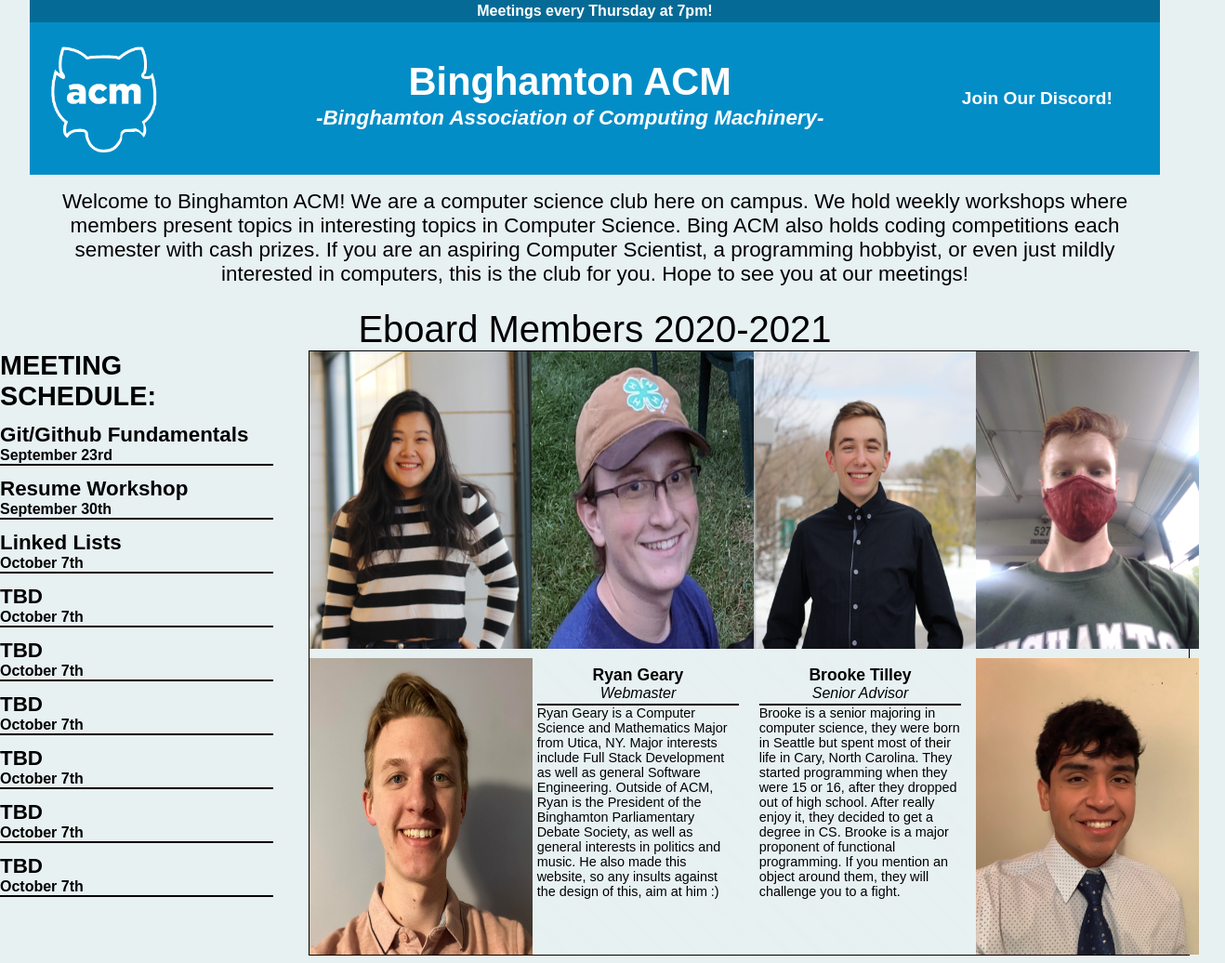
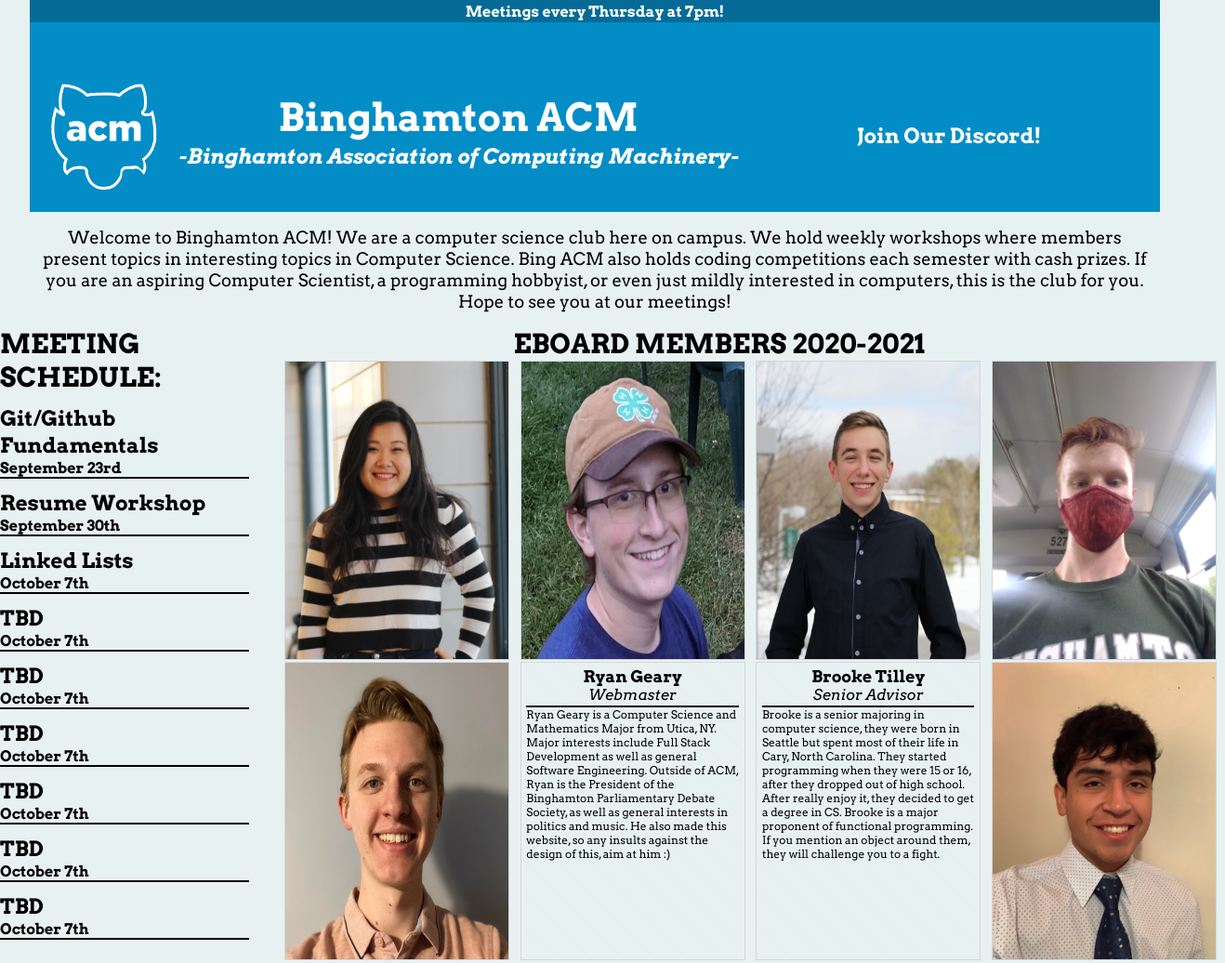
Before and after one commit to rgeary087/ACM-Website, a plain HTML site: page index.html in a window 1280 px wide. Shown: the top 1036 px of the page at 93% size, 1318 px wide, since content can reach past the window. Drawn offline with Linux system fonts and the light colour scheme.

Commit message:
ooga booga

```diff
--- a/index.html
+++ b/index.html
@@ -6,6 +6,9 @@
     <meta name="viewport" content="width=device-width, initial-scale=1.0">
     <title>Binghamton ACM</title>
     <link href="https://fonts.googleapis.com/css?family=Montserrat:100,200,300,400,500,600,700,800,900" rel="stylesheet">
+    <style>
+        @import url('https://fonts.googleapis.com/css2?family=Arvo:ital,wght@0,400;0,700;1,400;1,700&display=swap');
+        </style>
     <link rel="stylesheet" href="style.css">
 </head>
 <body>
@@ -46,7 +49,7 @@
             </span>
         </div>
     </div>
-    <div id="Eboard-Title">Eboard Members 2020-2021</div>
+
     <div id="Meet-Eboard-Div">
         <div id="Meet-Div">
             <h2 id="Meet-Title"> MEETING SCHEDULE:</h2>
@@ -87,6 +90,8 @@
                 <h2 class="Meeting-Text">October 7th</h2>
             </div>
         </div>
+        <div>
+        <div id="Eboard-Title">EBOARD MEMBERS 2020-2021</div>
         <div id="Eboard-Div">
             <div class="Eboard-Mem" id="Eboard-Mem1">
 
@@ -205,6 +210,7 @@
             </div>
         </div>
     </div>
+    </div>
     <div id="Mailing-List">
         -Join our mailing list <a>here</a> to keep up to date with all of our meetings-
     </div>
--- a/style.css
+++ b/style.css
@@ -1,5 +1,5 @@
 :root{
-    --repeat: 2;
+    --repeat: 1;
 }
 
 html, body, div, span, applet, object, iframe, h1, h2, h3, h4, h5, h6, p, blockquote, pre, a, abbr, acronym, address, big, cite, code, del, dfn, em, font, img, ins, kbd, q, s, samp, small, strike, strong, sub, sup, tt, var, b, u, i, center, dl, dt, dd, ol, ul, li, fieldset, form, label, legend, caption {
@@ -10,8 +10,7 @@ html, body, div, span, applet, object, iframe, h1, h2, h3, h4, h5, h6, p, blockq
     font-size: 100%;
     vertical-align: baseline;
     background: transparent;
-    font-family: 'Monteserrat', sans-serif;
-}
+    font-family: 'Arvo', serif;}
 body{
     background-color: #e8f1f2;
 }
@@ -38,9 +37,11 @@ body{
     background-color: #038dc7;
     display:flex;
     flex-direction: row;
-    justify-content: space-between;
+    flex-wrap: wrap-reverse;
+    justify-content:right;
     align-items: center;
-    /*gap: 10vh;*/
+    padding-top: 5vh;
+    /* row-gap: 20vh; */
 }
 .Title{
     display:flex;
@@ -63,13 +64,12 @@ body{
 }
 #ACM-Logo{
     height: 10rem;
-
 }
 #Discord{
     color: white;
-    font-size: 1.5vw;
-    text-align: center;
-    padding-right: 4vw;
+    font-size: clamp(.5rem, 1rem + .5vw, 3rem);
+    margin: 0 auto;
+    text-align: left;
 }
 .Discord-Text{
     animation: wave-text 3s ease-in-out 2s 1;
@@ -104,7 +104,7 @@ body{
     margin: 0 auto;
     color:black;
     max-width: 1200px;
-    font-size: clamp(.25rem, 1rem + .5vw, 3rem);
+    font-size: clamp(.25rem, .75rem + .5vw, 2.5rem);
     text-align: center;
     display: flex;
     justify-content: center;
@@ -115,13 +115,13 @@ body{
 }
 
 #Eboard-Title{
-    padding-top:3vh;
     text-align: center;
-    font-size: 2.5em;
+    font-size: clamp(1rem, 1rem + 1vw, 2.5rem);
+    font-weight: 700;
     /* font-style: italic; */
     border: black;
     border-width: 2px;
-    font-weight: 300;
+    font-weight: 700;
 }
 #Meet-Eboard-Div{
     display: flex;
@@ -131,6 +131,7 @@ body{
     /* width: 95%; */
     margin: 0 auto;
     /* height: 50vh; */
+    padding-top: 2vh;
 }
 
 #Meet-Div{
@@ -147,17 +148,20 @@ body{
     margin-left: 3vw;
     /* grid-template-columns: repeat(2, 1fr);
     grid-template-rows: repeat(4, 1fr);  */
-    grid-template-columns: repeat(var(--repeat), minmax(200px , 1fr));
-    grid-gap: 10px;
+    grid-template-columns: repeat(var(--repeat),1fr);
+    grid-gap: 2px;
+    width: 100%;
+    padding-left: 7vw;
     /* background-color:black; */
-    border: 1px solid black;
+    /* border: 1px solid black; */
 }
 
 #Meet-Title{
-    font-size: clamp(1rem, 1rem + 1vw, 2.5rem)
+    font-size: clamp(1rem, 1rem + 1vw, 2.5rem);
+    font-weight: 700;
 }
 .Eboard-Mem{
-
+    border: 1px solid #d4d6d6;
     background-color: #e8f1f2;
     color: white;
     grid-column-start: auto;
@@ -165,7 +169,7 @@ body{
     grid-row-start: auto;
     grid-row-end: auto;
     display:flex;
-    height: 100%;
+    height: auto;
     max-width: 15rem;
     position: relative;
     background: repeating-linear-gradient( 45deg, #e7f0f1, #e7f0f1 5px, #e8f1f2 5px, #e8f1f2 25px );
@@ -199,6 +203,7 @@ body{
 .Eboard-Mem-Des{
     color: black;
     position: absolute;
+    width:auto;
     z-index: 0;
     padding-left: .45vw;
     padding-right: .45vw;
@@ -206,12 +211,12 @@ body{
 }
 .Eboard-Name{
     text-align: center;
-    margin-top: 1vh;
+    margin-top: .5vh;
     font-size: clamp(.5rem, .5rem + .75vw, 5rem);
 
 }
 .Eboard-Bio{
-    font-size: clamp(.15rem, .5rem + .5vw, 2rem);
+    font-size: clamp(.75rem, .3rem + .5vw, .85rem);
 }
 .Eboard-Position{
     text-align: center;
@@ -232,7 +237,15 @@ body{
     font-style: italic;
     font-weight: 300;
 }
-@media (min-width: 1000px) {
+@media (min-width: 650px) {
+    :root {
+        --repeat: 2;
+    }
+    #Eboard-Div{
+        padding-left: 0vw;
+    }
+}
+@media (min-width: 1200px) {
     :root {
         --repeat: 4;
     }
@@ -243,6 +256,7 @@ body{
         width: 95%;
     }
 }
+
 /* @media all and (min-width: 700) {
     #Eboard-Div{
         grid-template-columns: repeat(4, 1fr);
```
